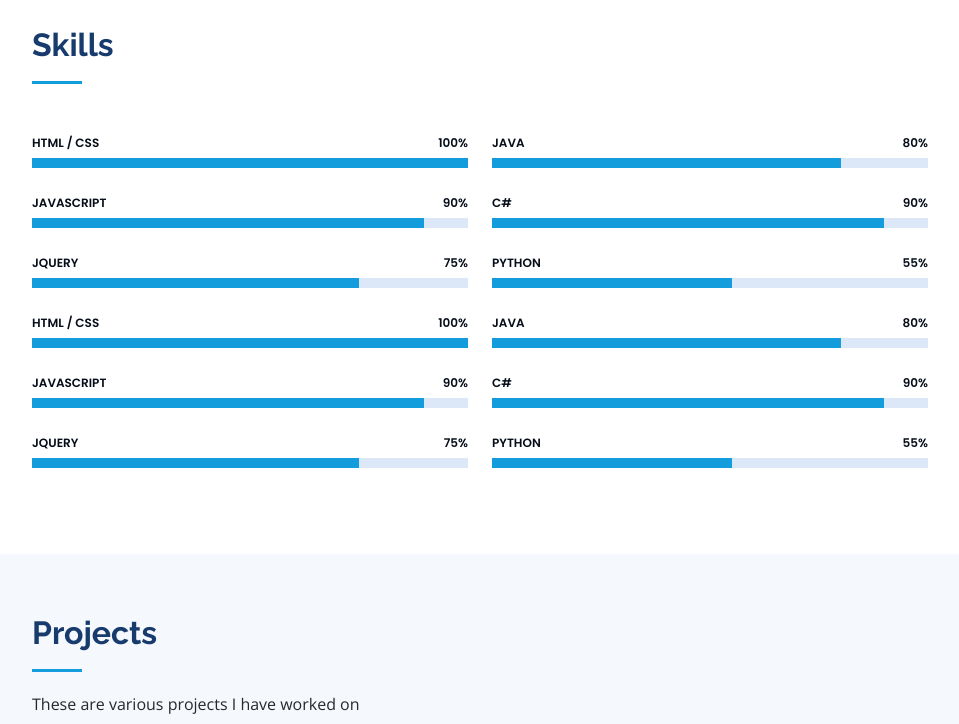
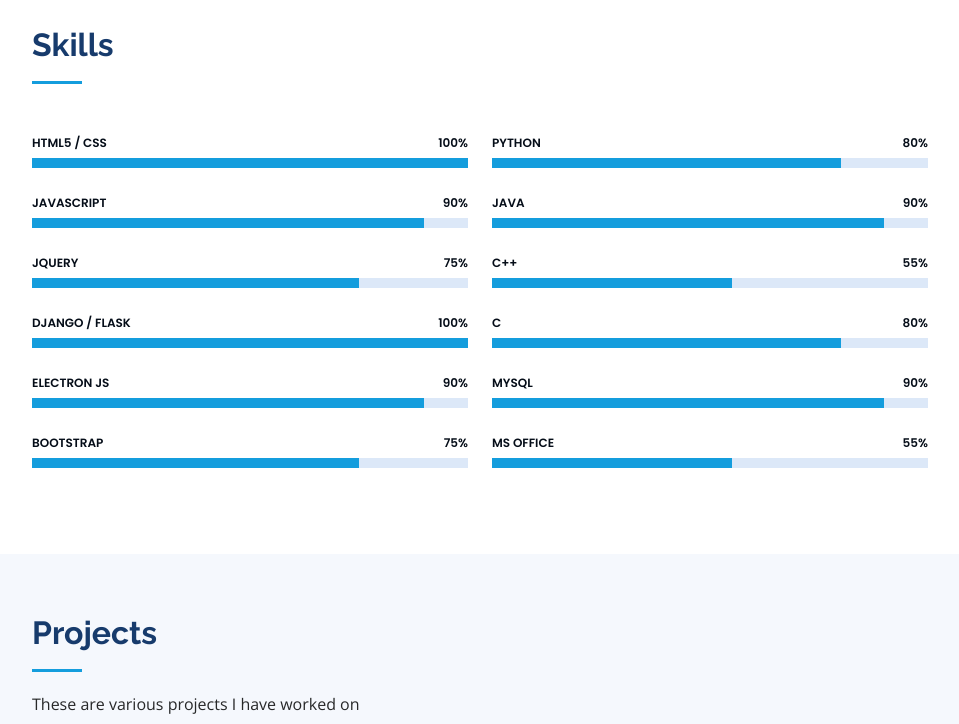
Before and after one commit to anerimoradia/Aneri-Moradia-portfolio, a plain HTML site: page index.html in a window 1280 px wide. Shown: the part 3120-3844 px from the top of the page, without its empty margins (310-1269 px from the left). Drawn offline with nearby package versions, Linux system fonts and the light colour scheme.

Commit message:
skills section

```diff
--- a/index.html
+++ b/index.html
@@ -220,14 +220,14 @@
               <div class="col-lg-6" data-aos="fade-up">
 
                 <div class="progress">
-                  <span class="skill">HTML / CSS  <i class="val">100%</i></span>
+                  <span class="skill">HTML5 / CSS  <i class="val">100%</i></span>
                   <div class="progress-bar-wrap">
                     <div class="progress-bar" role="progressbar" aria-valuenow="100" aria-valuemin="0" aria-valuemax="100"></div>
                   </div>
                 </div>
 
                 <div class="progress">
-                  <span class="skill"> javascript <i class="val">90%</i></span>
+                  <span class="skill"> Javascript <i class="val">90%</i></span>
                   <div class="progress-bar-wrap">
                     <div class="progress-bar" role="progressbar" aria-valuenow="90" aria-valuemin="0" aria-valuemax="100"></div>
                   </div>
@@ -240,21 +240,21 @@
                   </div>
                 </div>
                 <div class="progress">
-                  <span class="skill">HTML / CSS  <i class="val">100%</i></span>
+                  <span class="skill">Django / Flask  <i class="val">100%</i></span>
                   <div class="progress-bar-wrap">
                     <div class="progress-bar" role="progressbar" aria-valuenow="100" aria-valuemin="0" aria-valuemax="100"></div>
                   </div>
                 </div>
 
                 <div class="progress">
-                  <span class="skill"> javascript <i class="val">90%</i></span>
+                  <span class="skill"> Electron JS <i class="val">90%</i></span>
                   <div class="progress-bar-wrap">
                     <div class="progress-bar" role="progressbar" aria-valuenow="90" aria-valuemin="0" aria-valuemax="100"></div>
                   </div>
                 </div>
 
                 <div class="progress">
-                  <span class="skill">jquery <i class="val">75%</i></span>
+                  <span class="skill">Bootstrap <i class="val">75%</i></span>
                   <div class="progress-bar-wrap">
                     <div class="progress-bar" role="progressbar" aria-valuenow="75" aria-valuemin="0" aria-valuemax="100"></div>
                   </div>
@@ -265,42 +265,42 @@
               <div class="col-lg-6" data-aos="fade-up" data-aos-delay="100">
 
                 <div class="progress">
-                  <span class="skill"> java <i class="val">80%</i></span>
+                  <span class="skill"> Python <i class="val">80%</i></span>
                   <div class="progress-bar-wrap">
                     <div class="progress-bar" role="progressbar" aria-valuenow="80" aria-valuemin="0" aria-valuemax="100"></div>
                   </div>
                 </div>
 
                 <div class="progress">
-                  <span class="skill"> C# <i class="val">90%</i></span>
+                  <span class="skill"> Java <i class="val">90%</i></span>
                   <div class="progress-bar-wrap">
                     <div class="progress-bar" role="progressbar" aria-valuenow="90" aria-valuemin="0" aria-valuemax="100"></div>
                   </div>
                 </div>
 
                 <div class="progress">
-                  <span class="skill"> Python <i class="val">55%</i></span>
+                  <span class="skill"> C++ <i class="val">55%</i></span>
                   <div class="progress-bar-wrap">
                     <div class="progress-bar" role="progressbar" aria-valuenow="55" aria-valuemin="0" aria-valuemax="100"></div>
                   </div>
                 </div>
 
                 <div class="progress">
-                  <span class="skill"> java <i class="val">80%</i></span>
+                  <span class="skill"> C <i class="val">80%</i></span>
                   <div class="progress-bar-wrap">
                     <div class="progress-bar" role="progressbar" aria-valuenow="80" aria-valuemin="0" aria-valuemax="100"></div>
                   </div>
                 </div>
 
                 <div class="progress">
-                  <span class="skill"> C# <i class="val">90%</i></span>
+                  <span class="skill"> MySql <i class="val">90%</i></span>
                   <div class="progress-bar-wrap">
                     <div class="progress-bar" role="progressbar" aria-valuenow="90" aria-valuemin="0" aria-valuemax="100"></div>
                   </div>
                 </div>
 
                 <div class="progress">
-                  <span class="skill"> Python <i class="val">55%</i></span>
+                  <span class="skill"> MS Office <i class="val">55%</i></span>
                   <div class="progress-bar-wrap">
                     <div class="progress-bar" role="progressbar" aria-valuenow="55" aria-valuemin="0" aria-valuemax="100"></div>
                   </div>
```
